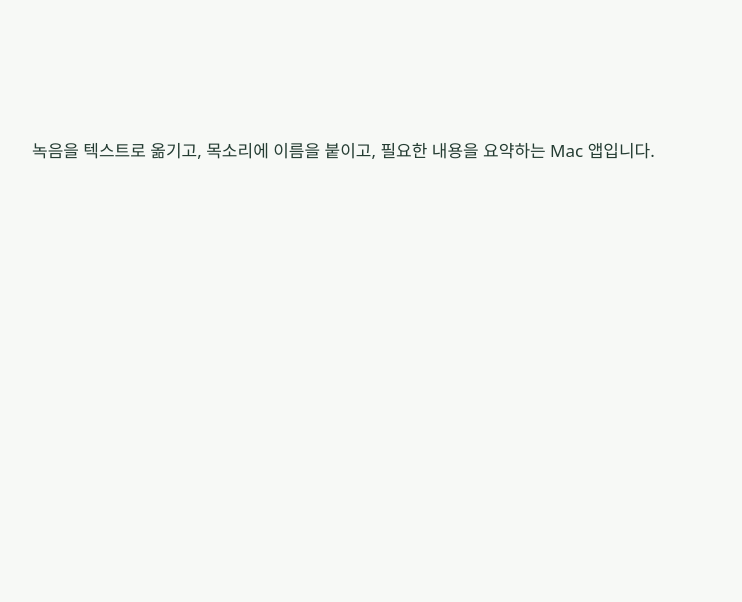
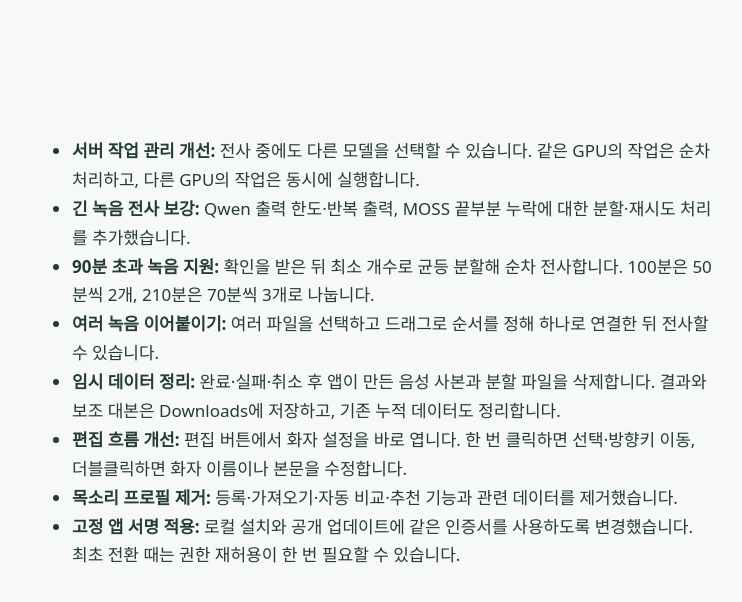
Before and after one commit to hoonably/cosMOSS, a plain HTML site: page docs/updates/v1.1.0.html in a window 1280 px wide. Shown: the whole page, without its empty margins (268-1010 px from the left). Drawn offline with Linux system fonts and the light colour scheme.

Commit message:
Describe v1.1.0 changes in release notes

```diff
--- a/docs/updates/v1.1.0.html
+++ b/docs/updates/v1.1.0.html
@@ -1 +1,11 @@
-<!doctype html><html lang="ko"><meta charset="utf-8"><meta name="viewport" content="width=device-width,initial-scale=1"><title>cosMOSS</title><style>body{font:17px/1.7 system-ui,sans-serif;color:#243c32;background:#f7f9f6;max-width:680px;margin:12vh auto;padding:24px}</style><p>녹음을 텍스트로 옮기고, 목소리에 이름을 붙이고, 필요한 내용을 요약하는 Mac 앱입니다.</p></html>
+<!doctype html><html lang="ko"><meta charset="utf-8"><meta name="viewport" content="width=device-width,initial-scale=1"><title>cosMOSS</title><style>body{font:17px/1.7 system-ui,sans-serif;color:#243c32;background:#f7f9f6;max-width:680px;margin:12vh auto;padding:24px}</style><ul>
+<li><strong>서버 작업 관리 개선:</strong> 전사 중에도 다른 모델을 선택할 수 있습니다. 같은 GPU의 작업은 순차 처리하고, 다른 GPU의 작업은 동시에 실행합니다.</li>
+<li><strong>긴 녹음 전사 보강:</strong> Qwen 출력 한도·반복 출력, MOSS 끝부분 누락에 대한 분할·재시도 처리를 추가했습니다.</li>
+<li><strong>90분 초과 녹음 지원:</strong> 확인을 받은 뒤 최소 개수로 균등 분할해 순차 전사합니다. 100분은 50분씩 2개, 210분은 70분씩 3개로 나눕니다.</li>
+<li><strong>여러 녹음 이어붙이기:</strong> 여러 파일을 선택하고 드래그로 순서를 정해 하나로 연결한 뒤 전사할 수 있습니다.</li>
+<li><strong>임시 데이터 정리:</strong> 완료·실패·취소 후 앱이 만든 음성 사본과 분할 파일을 삭제합니다. 결과와 보조 대본은 Downloads에 저장하고, 기존 누적 데이터도 정리합니다.</li>
+<li><strong>편집 흐름 개선:</strong> 편집 버튼에서 화자 설정을 바로 엽니다. 한 번 클릭하면 선택·방향키 이동, 더블클릭하면 화자 이름이나 본문을 수정합니다.</li>
+<li><strong>목소리 프로필 제거:</strong> 등록·가져오기·자동 비교·추천 기능과 관련 데이터를 제거했습니다.</li>
+<li><strong>고정 앱 서명 적용:</strong> 로컬 설치와 공개 업데이트에 같은 인증서를 사용하도록 변경했습니다. 최초 전환 때는 권한 재허용이 한 번 필요할 수 있습니다.</li>
+</ul>
+</html>
```
Also changed, not shown: 3 other files.
